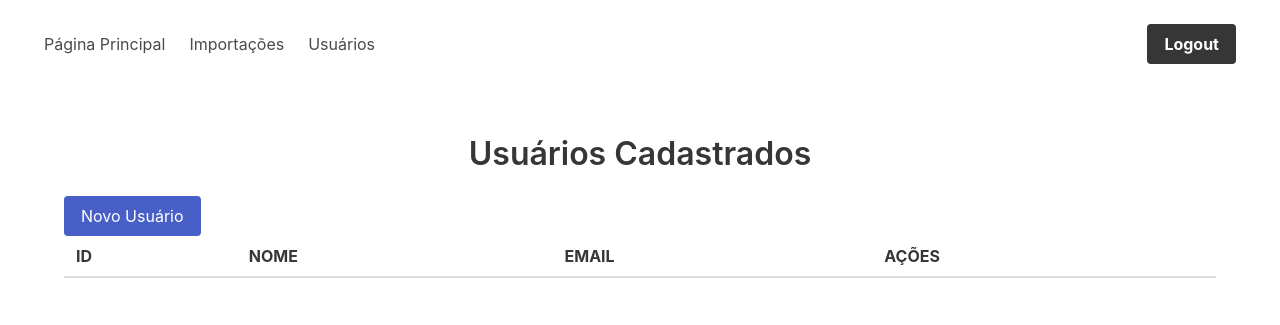
After one commit to vitor-bruno/alura-challenge-backend-3, a Django app: page /usuarios in a window 1280 px wide. The commit adds this page. Shown: the top 325 px of the page. Run offline with Django 4.2, Linux system fonts and the light colour scheme; the visitor is signed in with stand-in values (Sample User, id 1); data comes from the database, SQL or seed files in the repository; parts of the project's set-up code (start-up, migrations or seed data) failed here and were passed over.

Commit message:
Autenticação + CRUD de usuários, refinamento da página

```diff
--- /dev/null
+++ b/templates/head.html
@@ -0,0 +1,17 @@
+<!DOCTYPE html>
+<html lang="en">
+
+<head>
+    <meta charset="UTF-8">
+    <meta name="viewport" content="width=device-width, initial-scale=1.0">
+    <link rel="stylesheet" href="https://cdn.jsdelivr.net/npm/bulma@0.9.3/css/bulma.min.css">
+    <title>Importação de Transações</title>
+</head>
+
+<body>
+
+{% block content %} {% endblock %}
+
+</body>
+
+</html>
--- /dev/null
+++ b/templates/partials/_menu.html
@@ -0,0 +1,41 @@
+<!-- ##### Header Area Start ##### -->
+<header class="header-area">
+
+    <!-- Navbar Area -->
+    <nav class="navbar is-spaced" role="navigation" aria-label="main navigation">
+
+        <div class="navbar-brand">
+          <a role="button" class="navbar-burger" aria-label="menu" aria-expanded="false" data-target="navbar-data">
+            <span aria-hidden="true"></span>
+            <span aria-hidden="true"></span>
+            <span aria-hidden="true"></span>
+          </a>
+        </div>
+
+        {% if user.is_authenticated %}
+
+        <div id="navbar-data" class="navbar-menu">
+          <div class="navbar-start">
+            <a class="navbar-item" href="{% url 'index' %}">Página Principal</a>
+
+            <a class="navbar-item" href="{% url 'imports' %}">Importações</a>
+
+            <a class="navbar-item" href="{% url 'usuarios' %}">Usuários</a>
+
+          </div>
+
+          <div class="navbar-end">
+            <div class="navbar-item">
+              <div class="buttons">
+                <a class="button is-dark" href="{% url 'logout' %}"><strong>Logout</strong></a>
+              </div>
+            </div>
+          </div>
+
+        {% endif %}
+
+        </div>
+    </nav>
+
+</header>
+<!-- ##### Header Area End ##### -->
--- /dev/null
+++ b/templates/partials/_messages.html
@@ -0,0 +1,8 @@
+{% if messages %}
+    {% for message in messages %}
+        <div class="notification {{ message.tags }}" role="alert">
+            <button class="delete"></button>
+            {{ message }}
+        </div>
+    {% endfor %}
+{% endif %}
--- /dev/null
+++ b/templates/usuarios.html
@@ -0,0 +1,48 @@
+{% extends 'head.html' %}
+{% block content %}
+
+{% include 'partials/_menu.html' %}
+
+<section class="section">
+    <div class="container">
+
+        <h1 class="title has-text-centered">Usuários Cadastrados</h1>
+
+        {% include 'partials/_messages.html' %}
+
+        <a href="{% url 'cadastro' %}" type='button' class='button is-link'>Novo Usuário</a>
+
+        <table class="table is-fullwidth">
+            <thead>
+            <tr>
+                <td style="font-weight: bold">ID</td>
+                <td style="font-weight: bold">NOME</td>
+                <td style="font-weight: bold">EMAIL</td>
+                <td style="font-weight: bold">AÇÕES</td>
+            </tr>
+            </thead>
+            <tbody>
+
+            {% for usuario in usuarios %}
+                <tr>
+                    <td>{{ usuario.id }}</td>
+                    <td>{{ usuario.first_name }}</td>
+                    <td>{{ usuario.email }}</td>
+                    <td>
+                        <a href="{% url 'edita_usuario' usuario.id %}" type='button' class='button is-info'>Editar</a>
+
+                        {% if not usuario == user %}
+
+                        <a href="{% url 'deleta_usuario' usuario.id %}" type='button' class='button is-danger'>Remover</a>
+
+                        {% endif %}
+                    </td>
+                </tr>
+            {% endfor %}
+
+            </tbody>
+        </table>
+    </div>
+</section>
+
+{% endblock %}
--- a/transactions/urls.py
+++ b/transactions/urls.py
@@ -4,4 +4,12 @@ from . import views
 
 urlpatterns = [
     path('', views.index, name='index'),
+    path('importacoes', views.importacoes, name='imports'),
+    path('usuarios', views.usuarios, name='usuarios'),
+    path('cadastro', views.cadastro, name='cadastro'),
+    path('login', views.login, name='login'),
+    path('logout', views.logout, name='logout'),
+    path('deletar/<int:usuario_id>', views.deleta_usuario, name='deleta_usuario'),
+    path('editar/<int:usuario_id>', views.edita_usuario, name='edita_usuario'),
+    path('atualizar_usuario', views.atualiza_usuario, name='atualiza_usuario')
 ]
--- a/transactions/views.py
+++ b/transactions/views.py
@@ -1,16 +1,21 @@
 import csv
 from datetime import datetime
+from random import randint
+from django.conf import settings
 
-from django.db import transaction
-from django.contrib import messages
+from django.contrib.auth.models import User
+from django.contrib import messages, auth
 from django.core.exceptions import ValidationError
-from django.shortcuts import render
-from django.http import HttpResponseRedirect
+from django.core.mail import send_mail
+from django.shortcuts import render, redirect, get_object_or_404
 
 from .forms import ArquivoForm
 from .models import Transacao, Arquivo
 
 def index(request):
+    if not request.user.is_authenticated:
+        return redirect('login')
+
     if request.method == 'POST':
 
         form = ArquivoForm(request.POST, request.FILES)
@@ -43,13 +48,134 @@ def index(request):
             if errors:
                 messages.warning(request, f'{errors} transações já constam no banco de dados e foram ignoradas')
 
-            return HttpResponseRedirect('/')
+            return redirect('index')
 
     else:
         form = ArquivoForm()
 
-    return render(request, 'index.html', {'form': form, 'importacoes': Arquivo.objects.all()})
+    return render(request, 'index.html', {'form': form})
+
+def importacoes(request):
+    if not request.user.is_authenticated:
+        return redirect('login')
+
+    return render(request, 'imports.html', {'importacoes': Arquivo.objects.all()})
+
+def usuarios(request):
+    if not request.user.is_authenticated:
+        return redirect('login')
+
+    return render(request, 'usuarios.html', {'usuarios' : User.objects.filter(is_superuser=False)})
+
+def cadastro(request):
+    if not request.user.is_authenticated:
+        return redirect('login')
+
+    if request.method == 'POST':
+        nome = request.POST['nome']
+        email = request.POST['email']
+        senha = [str(randint(0,9)) for _ in range(6)]
+        senha = ''.join(senha)
+
+        if not nome.strip():
+            messages.error(request, 'O campo nome não pode ficar em branco')
+            return redirect('cadastro')
+
+        if not email.strip():
+            messages.error(request, 'O campo e-mail não pode ficar em branco')
+            return redirect('cadastro')
+
+        if User.objects.filter(email=email).exists():
+            messages.error(request, 'Email já cadastrado')
+            return redirect('cadastro')
+
+        user = User.objects.create_user(username=email, email=email, password=senha, first_name=nome)
+        user.save()
+        messages.success(request, 'Cadastro realizado com sucesso!')
+
+        enviar_email(email, nome, senha)
+
+        return redirect('index')
+
+    return render(request, 'cadastro.html')
+
+def login(request):
+    if request.method == 'POST':
+        email = request.POST['email']
+        senha = request.POST['senha']
+
+        if not email.strip() or not senha.strip():
+            messages.error(request, 'Os campos email e senha não podem ficar em branco')
+            return redirect('login')
+
+        if User.objects.filter(email=email).exists():
+            user = auth.authenticate(request, username=email, password=senha)
+
+            if user is not None:
+                auth.login(request, user)
+                messages.success(request, 'Login realizado com sucesso')
+                return redirect('index')
+
+        else:
+            messages.error(request, 'Usuário não cadastrado no sistema')
+            return redirect('login')
+
+    return render(request, 'login.html')
+
+def logout(request):
+    auth.logout(request)
+    return redirect('index')
+
+def deleta_usuario(request, usuario_id):
+    usuario = get_object_or_404(User, pk=usuario_id)
+    usuario.delete()
+    return redirect('usuarios')
+
+def edita_usuario(request, usuario_id):
+    if not request.user.is_authenticated:
+        return redirect('login')
+
+    return render(request, 'editar_usuario.html', { 'usuario' : get_object_or_404(User, pk=usuario_id)})
+
+def atualiza_usuario(request):
+    if request.method == 'POST':
+        id = request.POST['usuario_id']
+        nome = request.POST['nome']
+        email = request.POST['email']
+
+        if not nome.strip():
+            messages.error(request, 'O campo nome não pode ficar em branco')
+            return redirect('atualiza_usuario')
+
+        if not email.strip():
+            messages.error(request, 'O campo e-mail não pode ficar em branco')
+            return redirect('atualiza_usuario')
+
+        user = User.objects.get(pk=id)
+        user.first_name = nome
+
+        if email != user.email:
+            user.email = email
+            user.username = email
+            senha = [str(randint(0,9)) for _ in range(6)]
+            senha = ''.join(senha)
+
+            enviar_email(email, nome, senha)
+
+        user.save()
+        messages.success(request, 'Alterações realizadas com sucesso!')
+
+        return redirect('usuarios')
 
 
 def date_from_file_line(file, line):
     return file.splitlines()[line].split(',')[-1][:10]
+
+def enviar_email(destinatario, nome, senha):
+    subject = 'Sistema Alura de Transações Financeiras'
+    message = f'''Olá {nome}, bem vinde ao sistema de análise de transações financeiras da Alura.\n\n
+    Segue os dados de acesso ao sistema:\n
+    Email: {destinatario}\n
+    Senha: {senha}'''
+
+    send_mail(subject, message, settings.EMAIL_HOST_USER, [destinatario])
```
Also changed, not shown: aplicacao/settings.py (+26 -1 lines), templates/cadastro.html (added, +41 -0 lines), templates/editar_usuario.html (added, +43 -0 lines), templates/imports.html (added, +31 -0 lines), templates/index.html (renamed from transactions/templates/index.html, +16 -41 lines), templates/login.html (added, +41 -0 lines).
